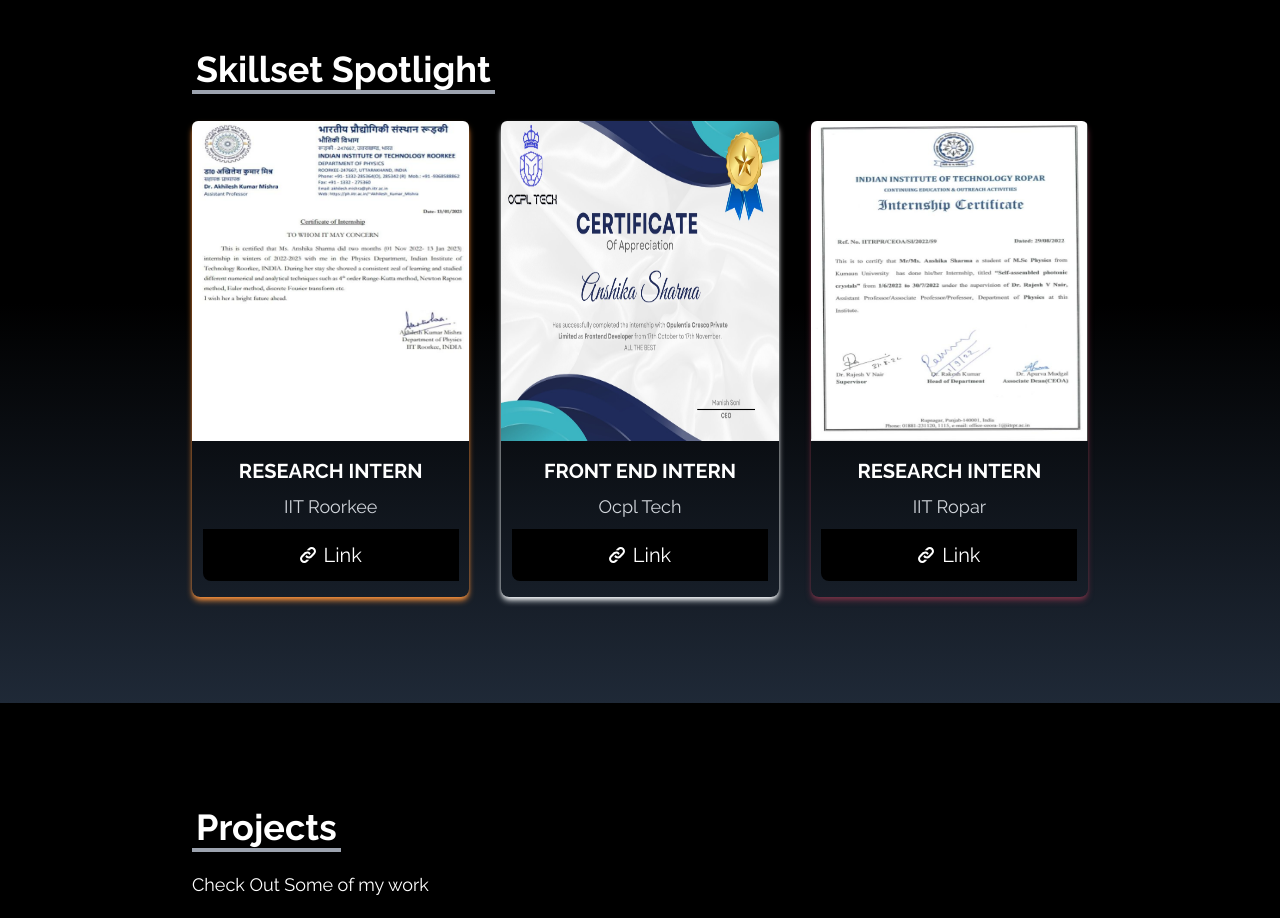
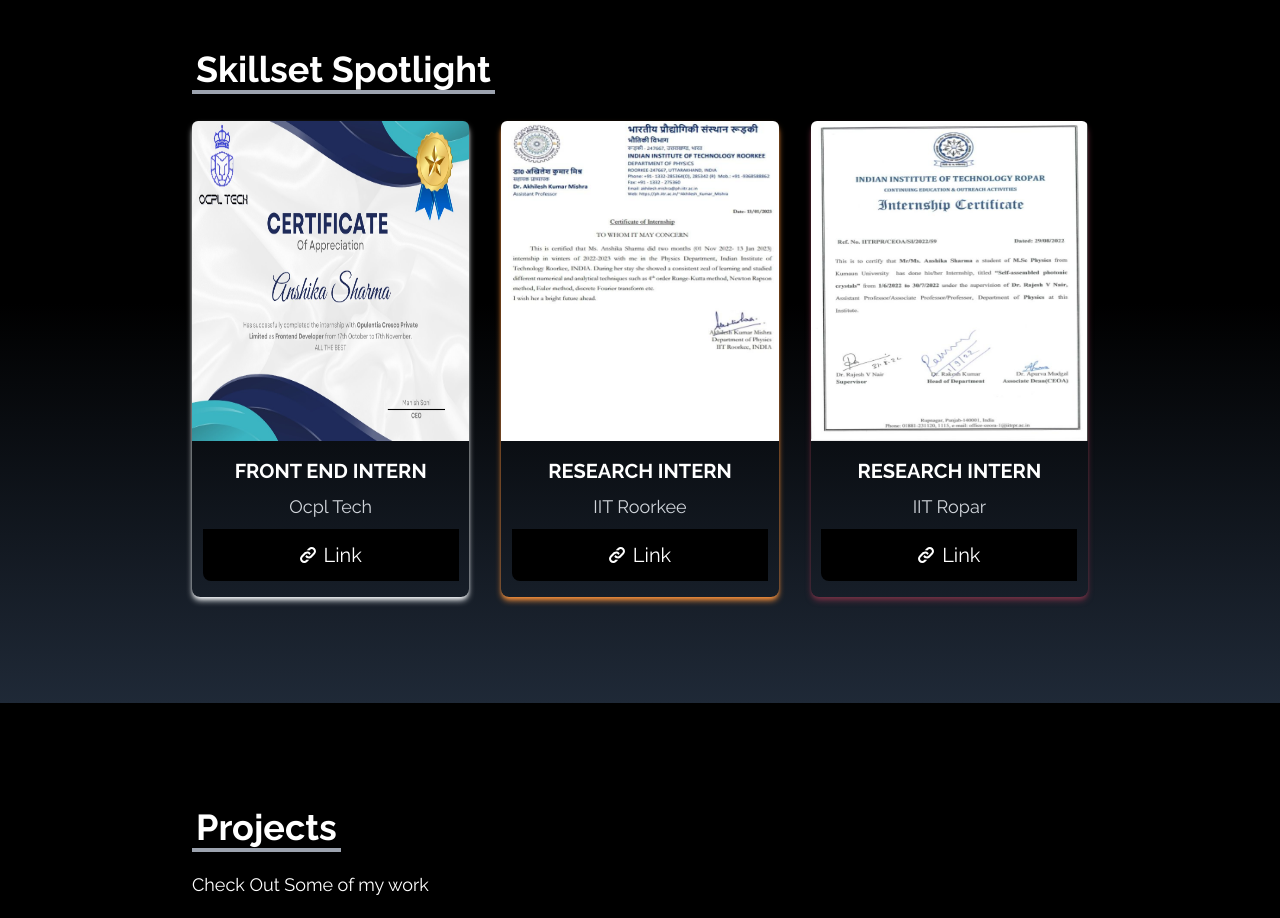
Before and after one commit to Anshika31sharma/TechTrove, a React (Vite) app: page / in a window 1280 px wide. Shown: the part 1760-2678 px from the top of the page. Built offline with nearby package versions, Linux system fonts and the light colour scheme.

Commit message:
added readme.md

```diff
--- a/src/data/certificates.js
+++ b/src/data/certificates.js
@@ -3,6 +3,18 @@
 import Ropar from "../assets/Projects/Roorkee.jpeg"
 
 const projects = [
+
+  {
+    title: "FRONT END INTERN",
+    subtitle: "Ocpl Tech",
+    img: OCPL,
+    code: "https://drive.google.com/file/d/1vQBhqx8wgYTliZ6aHzHz2h_OJj-tU6wV/view?usp=sharing",
+    style: {
+      shadow: "shadow-[#F8FAFC]",
+      cover: "from-[#F8FAFC]",
+      display: "hidden",
+    },
+  },
   {
     title: "RESEARCH INTERN",
     subtitle: "IIT Roorkee",
@@ -11,17 +23,6 @@
     style: {
       shadow: "shadow-[#FB923C]",
       cover: "from-[#FB923C]",
-      display: "hidden",
-    },
-  },
-  {
-    title: "FRONT END INTERN",
-    subtitle: "Ocpl Tech",
-    img: OCPL,
-    code: "https://drive.google.com/file/d/1vQBhqx8wgYTliZ6aHzHz2h_OJj-tU6wV/view?usp=sharing",
-    style: {
-      shadow: "shadow-[#F8FAFC]",
-      cover: "from-[#F8FAFC]",
       display: "hidden",
     },
   },
```
